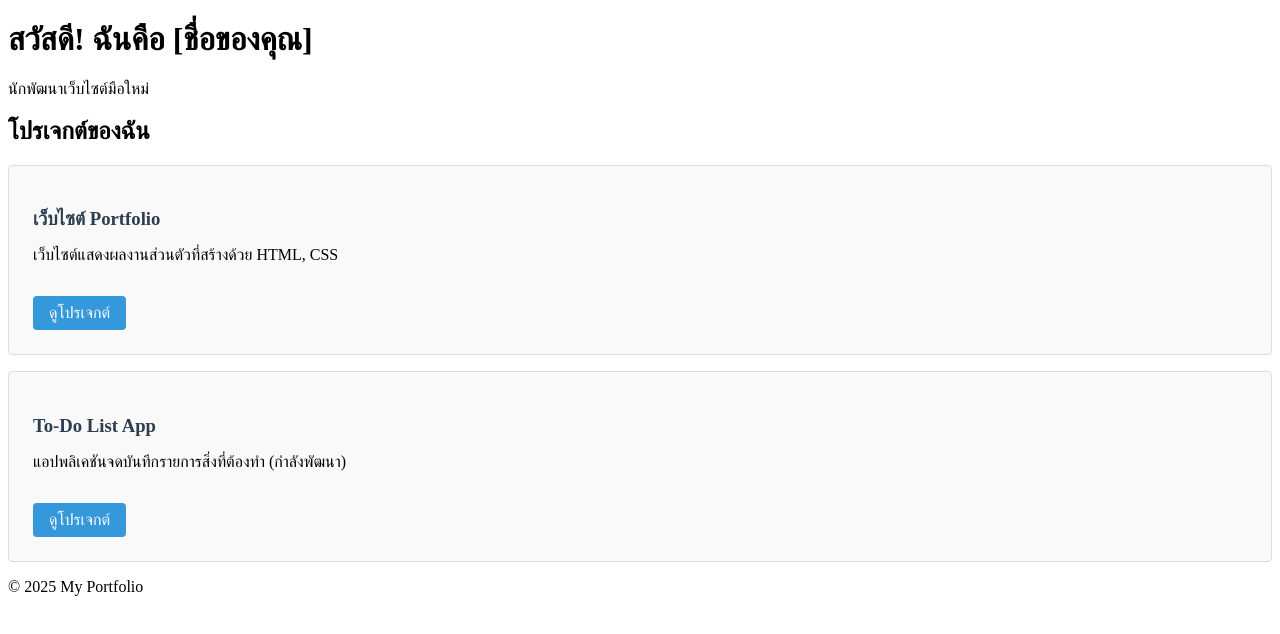
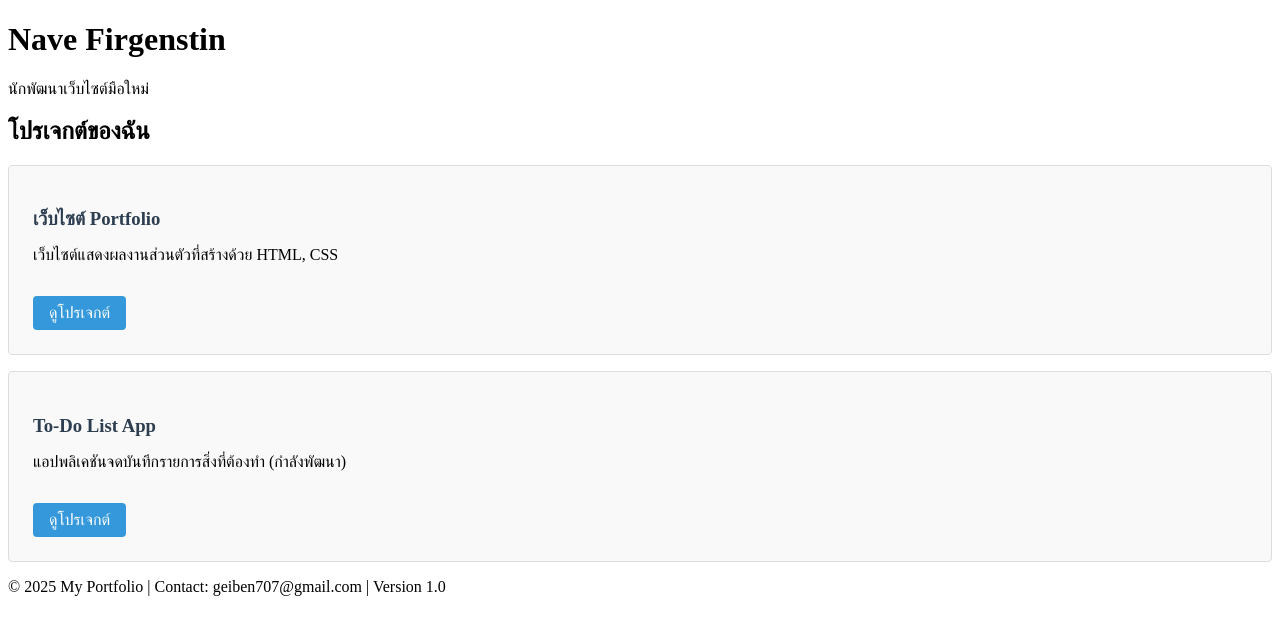
Before and after one commit to C-Maneenuan/-my-portfolio-, a plain HTML site: page index.html in a window 1280 px wide. Drawn offline with Linux system fonts and the light colour scheme.

Commit message:
Add version info to footer

```diff
--- a/index.html
+++ b/index.html
@@ -8,7 +8,7 @@
 </head>
 <body>
     <header>
-        <h1>สวัสดี! ฉันคือ [ชื่อของคุณ]</h1>
+        <h1>Nave Firgenstin</h1>
         <p>นักพัฒนาเว็บไซต์มือใหม่</p>
     </header>
 
@@ -29,7 +29,7 @@
     </main>
 
     <footer>
-        <p>&copy; 2025 My Portfolio</p>
+        <p>&copy; 2025 My Portfolio | Contact: geiben707@gmail.com | Version 1.0 </p>
     </footer>
 </body>
 </html>
```
